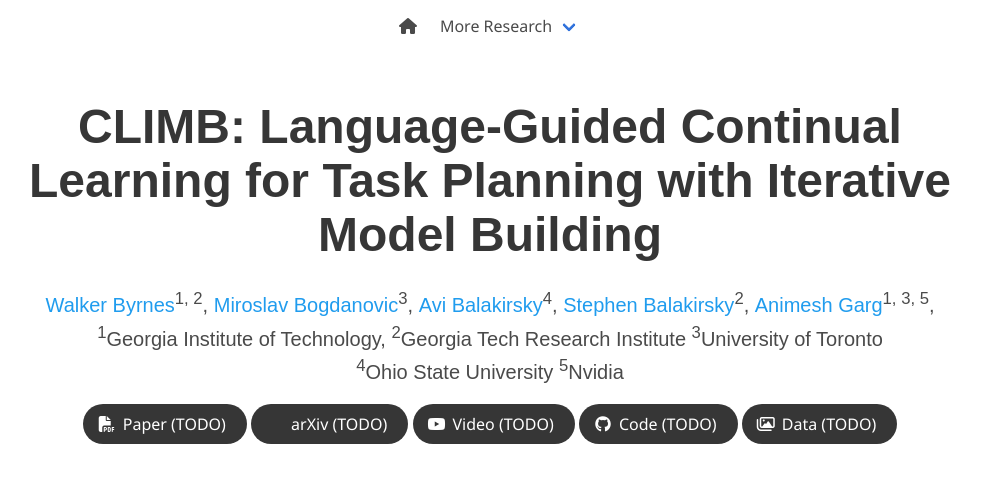
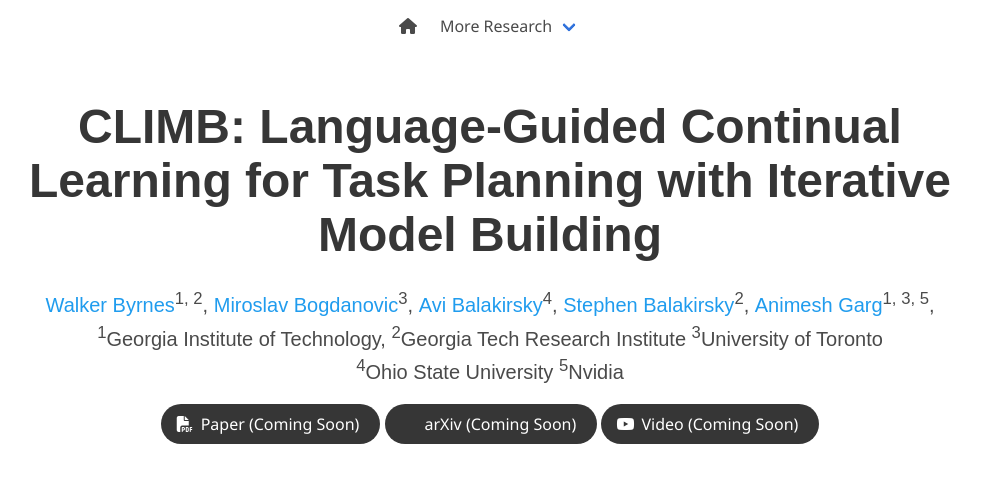
Before and after one commit to plan-with-climb/plan-with-climb.github.io, a plain HTML site: page index.html in a window 1280 px wide. Shown: the top 502 px of the page, without its empty margins (150-1131 px from the left). Drawn offline with nearby package versions, Linux system fonts and the light colour scheme; some icons are missing; a web font is replaced by a local one.

Commit message:
Commenting out some TODO sections

```diff
--- a/index.html
+++ b/index.html
@@ -125,7 +125,7 @@
                   <span class="icon">
                       <i class="fas fa-file-pdf"></i>
                   </span>
-                  <span>Paper (TODO)</span>
+                  <span>Paper (Coming Soon)</span>
                 </a>
               </span>
               <span class="link-block">
@@ -134,7 +134,7 @@
                   <span class="icon">
                       <i class="ai ai-arxiv"></i>
                   </span>
-                  <span>arXiv (TODO)</span>
+                  <span>arXiv (Coming Soon)</span>
                 </a>
               </span>
               <!-- Video Link. -->
@@ -144,10 +144,10 @@
                   <span class="icon">
                       <i class="fab fa-youtube"></i>
                   </span>
-                  <span>Video (TODO)</span>
+                  <span>Video (Coming Soon)</span>
                 </a>
               </span>
-              <!-- Code Link. -->
+              <!-- Code Link.
               <span class="link-block">
                 <a href=""
                    class="external-link button is-normal is-rounded is-dark">
@@ -157,7 +157,7 @@
                   <span>Code (TODO)</span>
                   </a>
               </span>
-              <!-- Dataset Link. -->
+               Dataset Link.
               <span class="link-block">
                 <a href=""
                    class="external-link button is-normal is-rounded is-dark">
@@ -165,9 +165,8 @@
                       <i class="far fa-images"></i>
                   </span>
                   <span>Data (TODO)</span>
-                  </a>
+                  </a> -->
             </div>
-
           </div>
         </div>
       </div>
@@ -460,7 +459,7 @@
     <!-- End Demos on real -->
 
     <!-- Prompts  -->
-    <div class="columns is-centered">
+    <!-- <div class="columns is-centered">
       <div class="column is-full-width">
         <h2 class="title is-3">LLM Prompts</h2>
 
@@ -473,7 +472,7 @@
           </p>
         </div>
       </div>
-    </div>
+    </div> -->
     <!-- End Prompts -->
 
     <!-- Concurrent Work. -->
@@ -483,7 +482,7 @@
 
         <div class="content has-text-justified">
           <p>
-            We would like to highlight some other excellent work on language-guided robot planning here.
+            We would like to highlight some other work on language-guided robot planning.
           </p>
           <p>
             TODO TODO TODO TODO TODO TODO TODO TODO TODO TODO TODO TODO TODO TODO TODO TODO TODO TODO TODO TODO TODO TODO TODO TODO TODO TODO TODO TODO TODO TODO TODO TODO TODO TODO TODO TODO TODO TODO TODO TODO TODO TODO TODO TODO TODO TODO TODO TODO TODO TODO TODO TODO TODO TODO TODO TODO TODO TODO TODO TODO TODO TODO TODO TODO TODO TODO TODO TODO TODO TODO TODO TODO TODO TODO TODO TODO TODO TODO TODO TODO TODO TODO TODO TODO TODO TODO TODO TODO TODO TODO TODO TODO TODO TODO TODO TODO TODO TODO TODO TODO TODO TODO TODO TODO TODO TODO TODO TODO.
```
